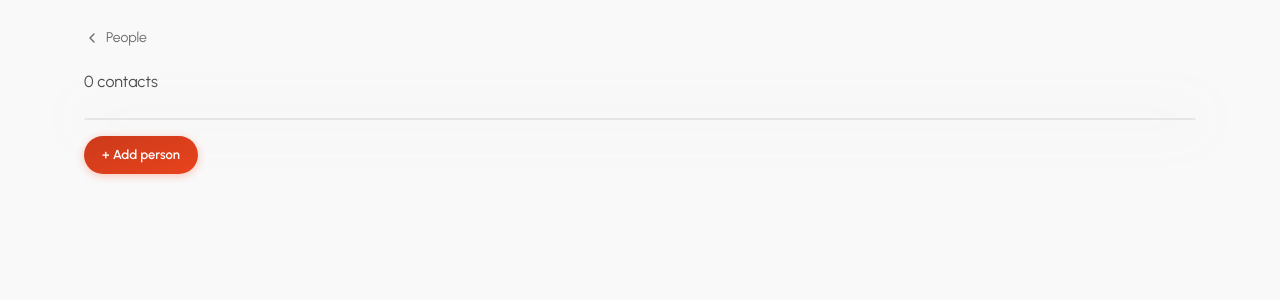
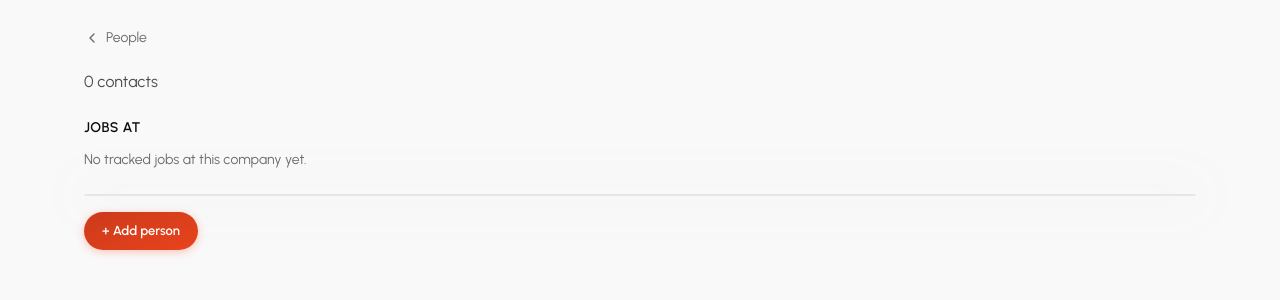
Before and after one commit to Nam-Aniket/northstar, a FastAPI app: page /company/ in a window 1280 px wide. Shown: the part 65-365 px from the top of the page. Run offline with FastAPI, Linux system fonts and the light colour scheme; parts of the project's set-up code (start-up, migrations or seed data) failed here and were passed over; some libraries are stand-ins or nearby versions.

Commit message:
feat(board): applied jobs leave default board + calendar date picker + company view (jobs+people)
- get_jobs default view now excludes applied (they live under the Applied stat),
  so marking applied de-clutters the board.
- Day-nav gains a native date picker (min/max = available days) so you can jump to
  any date even from 'All days'; Latest/All days/prev/next preserved.
- company_detail returns the company's scored jobs; company.html shows a 'Jobs at
  {company}' section; company names on job cards link to the company view.

Co-Authored-By: Claude Fable 5 <noreply@anthropic.com>

```diff
--- a/app/templates/_job_card.html
+++ b/app/templates/_job_card.html
@@ -2,7 +2,7 @@
 <article id="card-{{ j.row_key|domid }}" class="job-card">
   <div class="jc-main">
     <a href="/jobs/{{ j.row_key|urlk }}" class="jc-role line-clamp-2">{{ j.role_title }}</a>
-    <div class="jc-co line-clamp-1">{{ j.company }}</div>
+    <a href="/company/{{ (j.company|normco)|urlk }}" class="jc-co line-clamp-1 hover:text-clay transition-colors">{{ j.company }}</a>
     <div class="jc-chips">
       {% if j.location %}<span class="chip"><svg viewBox="0 0 24 24" class="w-3 h-3" fill="none" stroke="currentColor" stroke-width="2"><path d="M12 21s-7-5.2-7-11a7 7 0 1 1 14 0c0 5.8-7 11-7 11Z"/><circle cx="12" cy="10" r="2.5"/></svg>{{ j.location.split(',')[0] }}</span>{% endif %}
       <span class="chip capitalize">{{ j.sector.replace('_',' ') }}</span>
--- a/app/templates/company.html
+++ b/app/templates/company.html
@@ -1,5 +1,5 @@
 {% extends "base.html" %}
-{% block title %}{{ c.company }} · People · Northstar{% endblock %}
+{% block title %}{{ c.company }} · Northstar{% endblock %}
 {% block content %}
 <a href="/people" class="inline-flex items-center gap-1.5 text-sm text-muted hover:text-clay transition-colors mb-4">
   <svg viewBox="0 0 24 24" class="w-4 h-4" fill="none" stroke="currentColor" stroke-width="2" stroke-linecap="round" stroke-linejoin="round"><path d="m15 18-6-6 6-6"/></svg>People
@@ -8,6 +8,32 @@
 <div class="mb-6">
   <h1 class="page-h">{{ c.company }}</h1>
   <p class="page-sub">{{ c.people|length }} contact{{ '' if c.people|length == 1 else 's' }}{% if c.domain %} · {{ c.domain }}{% endif %}</p>
+</div>
+
+<!-- Jobs at this company -->
+<div class="mb-6">
+  <h2 class="text-sm font-semibold text-ink uppercase tracking-wide mb-3">Jobs at {{ c.company }}</h2>
+  {% if c.jobs %}
+    <div class="panel divide-y divide-line">
+      {% for j in c.jobs %}
+      <div class="flex items-center gap-3 px-4 py-3">
+        <div class="flex-1 min-w-0">
+          <a href="/jobs/{{ j.row_key|urlk }}" class="text-sm font-medium text-ink hover:text-clay transition-colors line-clamp-1">{{ j.role_title }}</a>
+          {% if j.location %}<div class="text-xs text-muted mt-0.5">{{ j.location }}</div>{% endif %}
+        </div>
+        <div class="flex items-center gap-2 shrink-0">
+          <span class="text-xs font-semibold {{ 'text-leaf' if j.score_tone == 'high' else ('text-clay' if j.score_tone == 'mid' else 'text-muted') }}">{{ j.match_score }}%</span>
+          {% if j.applied %}<span class="chip" style="color:rgb(var(--c-leaf));background:rgb(var(--c-leaf-soft,var(--c-accent-soft)))"><svg viewBox="0 0 24 24" class="w-3 h-3 inline" fill="none" stroke="currentColor" stroke-width="2.5" stroke-linecap="round" stroke-linejoin="round"><path d="M20 6 9 17l-5-5"/></svg> Applied</span>
+          {% elif j.status and j.status not in ('new',) %}<span class="chip capitalize">{{ j.status.replace('_',' ') }}</span>
+          {% endif %}
+          {% if j.job_url %}<a href="{{ j.job_url }}" target="_blank" rel="noopener" class="btn-open text-xs">Open<svg viewBox="0 0 24 24" class="w-3 h-3 inline ml-0.5" fill="none" stroke="currentColor" stroke-width="2" stroke-linecap="round" stroke-linejoin="round"><path d="M7 17 17 7M8 7h9v9"/></svg></a>{% endif %}
+        </div>
+      </div>
+      {% endfor %}
+    </div>
+  {% else %}
+    <p class="text-sm text-muted">No tracked jobs at this company yet.</p>
+  {% endif %}
 </div>
 
 <div id="people-list" class="panel">
```
Also changed, not shown: app/queries.py (+12 -0 lines), app/templates/jobs.html (+8 -1 lines).
